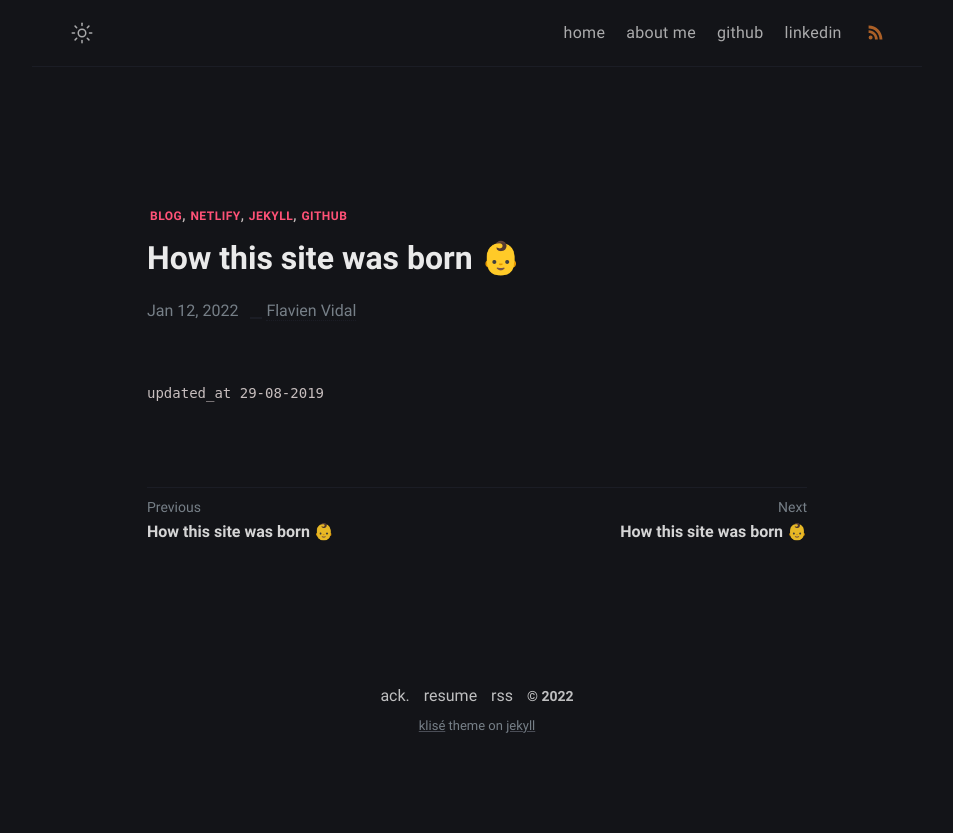
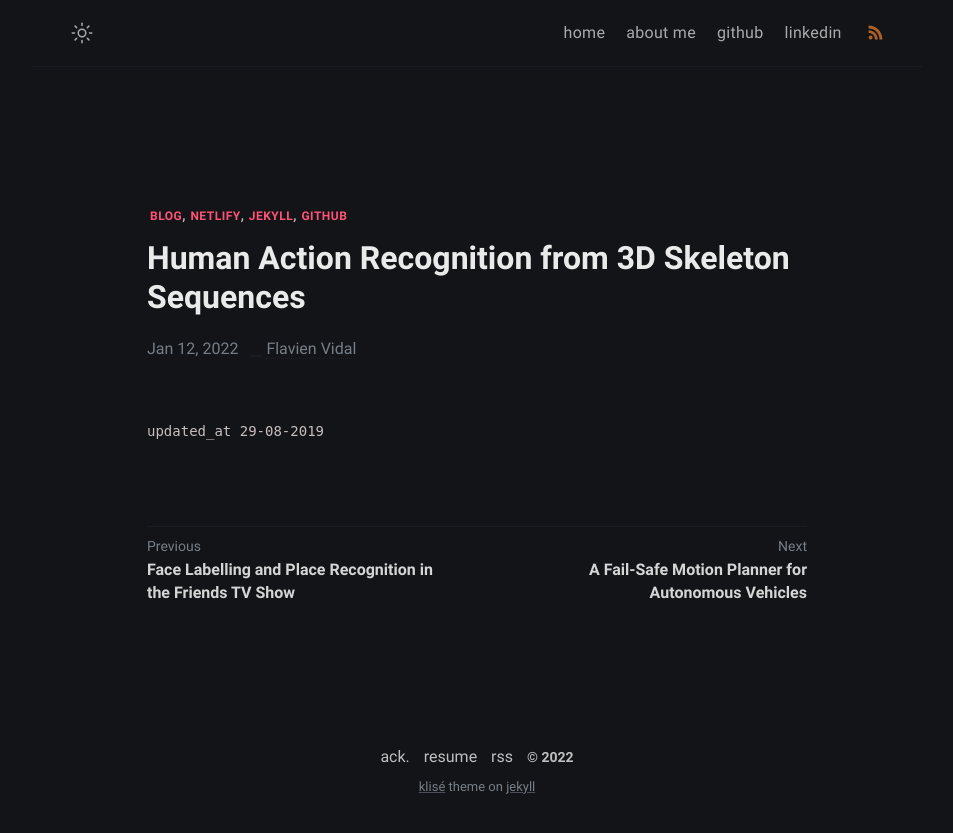
Before and after one commit to FlavienVidal/flavienvidal.github.io, a Jekyll site: the page built from _projects/human_action_recognition/human_action_recognition.md, in a window 1280 px wide. Shown: the top 833 px of the page, without its empty margins (163-1116 px from the left). Built offline with Jekyll 4.4.1, drawn with Linux system fonts in a browser that asks for light colours; some web fonts are replaced.

Commit message:
wip: modifying homepage name and projects titles

```diff
--- a/_config.yml
+++ b/_config.yml
@@ -1,5 +1,5 @@
 # Site settings
-title: Klise Theme # site title
+title: Flavien Vidal # site title
 description: >- # site description
   He's writing in Bahasa about web technology and experience as a journal
   for documentation things that he learned, meet him <a href="https://github.com/piharpi" target="_blank" rel="noopener">@github</a>.
@@ -17,7 +17,8 @@ author:
     Student at École Polytechnique in Computer Science and Machine Learning
     </p>
     <p>
-    <a href="https://flavienvidal.github.io/about/" target="_blank" rel="noopener">About me ></a>
+    <a href="https://flavienvidal.github.io/about/" target="_blank">About me ></a>
+    <a href="Managing_Popularity_Bias_copy.pdf">Preference Mechanism for Long-Tail Recommendation</a>
     </p>
   username: username # general username
   github: flavienvidal # github username
--- a/_projects/face_labelling/face_labelling.md
+++ b/_projects/face_labelling/face_labelling.md
@@ -1,9 +1,8 @@
 ---
-title: How this site was born 👶
+title: Face Labelling and Place Recognition in the Friends TV Show
 flavien_url: <a href="Face_Labelling_And_Place_Recognition_In_Vidos_Applications.pdf">Face Labelling and Place Recognition in Friends TV Show</a>
 
 date: 2021-12-08 09:45:47 +07:00
 modified: 2019-08-29 09:24:47 +07:00
 tags: [blog, netlify, jekyll, github]
-description: All the services are free, a source code this site placed on github repository and intergration with netlify service, another service that you can use is github page for hosting your own static site.
 ---
--- a/_projects/human_action_recognition/human_action_recognition.md
+++ b/_projects/human_action_recognition/human_action_recognition.md
@@ -1,9 +1,8 @@
 ---
-title: How this site was born 👶
+title: Human Action Recognition from 3D Skeleton Sequences
 flavien_url: <a href="Human_Action_Recognition_Applications_copy.pdf">Human Action Recognition from 3D Skeleton Sequences</a>
 
 date: 2022-01-12 09:45:47 +07:00
 modified: 2019-08-29 09:24:47 +07:00
 tags: [blog, netlify, jekyll, github]
-description: All the services are free, a source code this site placed on github repository and intergration with netlify service, another service that you can use is github page for hosting your own static site.
 ---
--- a/_projects/motion_planning/motion_planning.md
+++ b/_projects/motion_planning/motion_planning.md
@@ -1,9 +1,8 @@
 ---
-title: How this site was born 👶
+title: A Fail-Safe Motion Planner for Autonomous Vehicles
 flavien_url: <a href="Motion_Planning_copy.pdf">A Fail-Safe Motion Planner for Autonomous Vehicles</a>
 
 date: 2022-02-18 09:45:47 +07:00
 modified: 2019-08-29 09:24:47 +07:00
 tags: [blog, netlify, jekyll, github]
-description: All the services are free, a source code this site placed on github repository and intergration with netlify service, another service that you can use is github page for hosting your own static site.
 ---
```
Also changed, not shown: _projects/managing_pop_bias_through_pref_mech/managing_pop_bias_through_pref_mech.md (+1 -2 lines), _projects/managing_pop_bias_thrrough_loss/managing_pop_bias_through_loss.md (+1 -2 lines).
